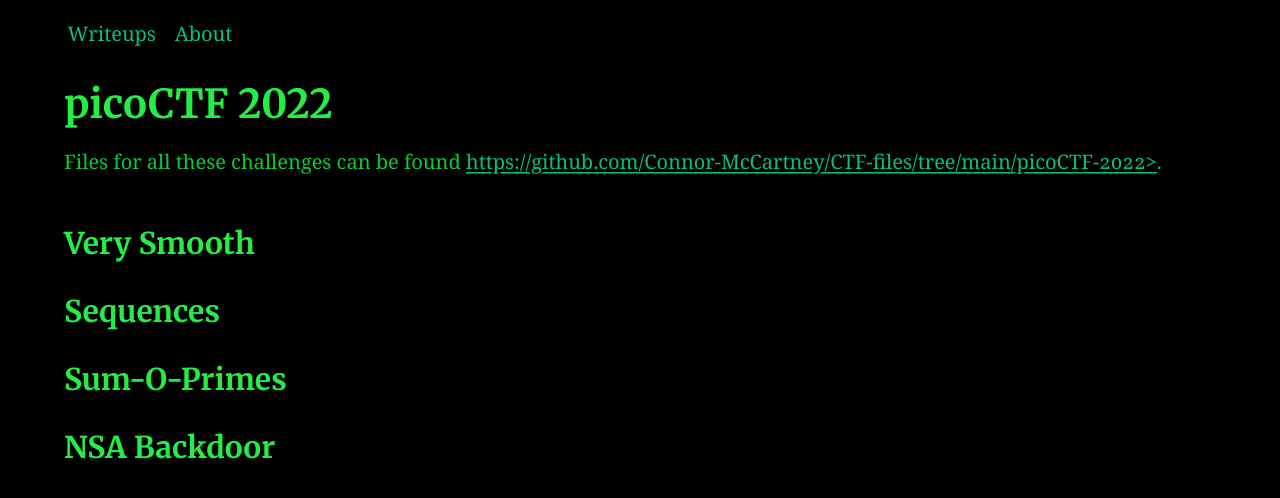
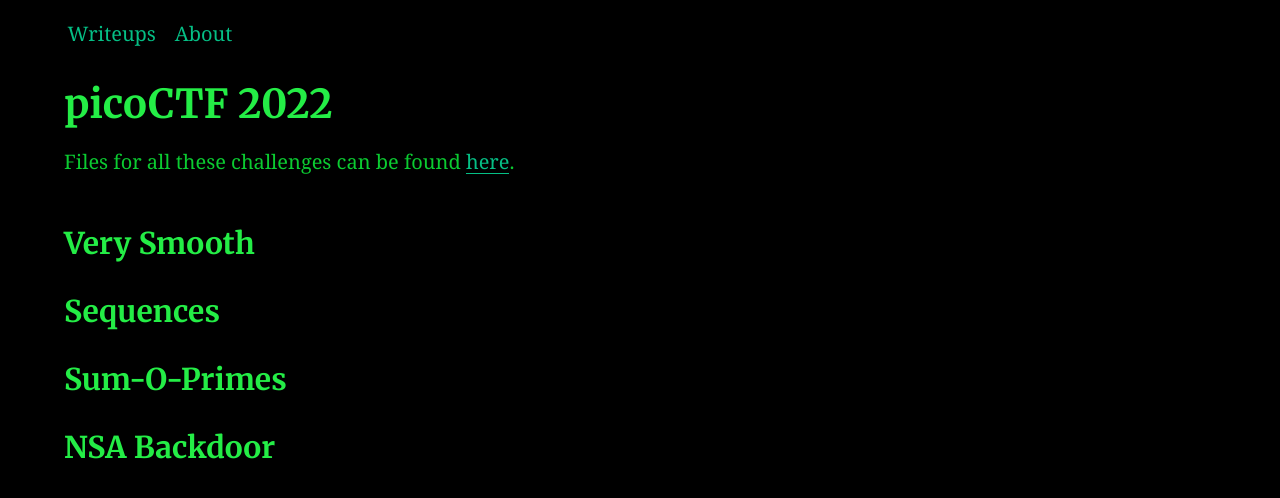
Before and after one commit to AC01010/Connor-McCartney.github.io, a Jekyll site: the page built from _posts/2013-01-06-picoCTF2022.md, in a window 1280 px wide. Shown: the top 498 px of the page. Built offline with Jekyll 4.4.1, drawn with Linux system fonts in a browser that asks for light colours.

Commit message:
Update 2013-01-06-picoCTF2022.md

```diff
--- a/_posts/2013-01-06-picoCTF2022.md
+++ b/_posts/2013-01-06-picoCTF2022.md
@@ -6,7 +6,7 @@ excerpt: |
 
 ---
 
-Files for all these challenges can be found [https://github.com/Connor-McCartney/CTF-files/tree/main/picoCTF-2022>](here).
+Files for all these challenges can be found [here](https://github.com/Connor-McCartney/CTF-files/tree/main/picoCTF-2022).
 
 ### Very Smooth
 
```
